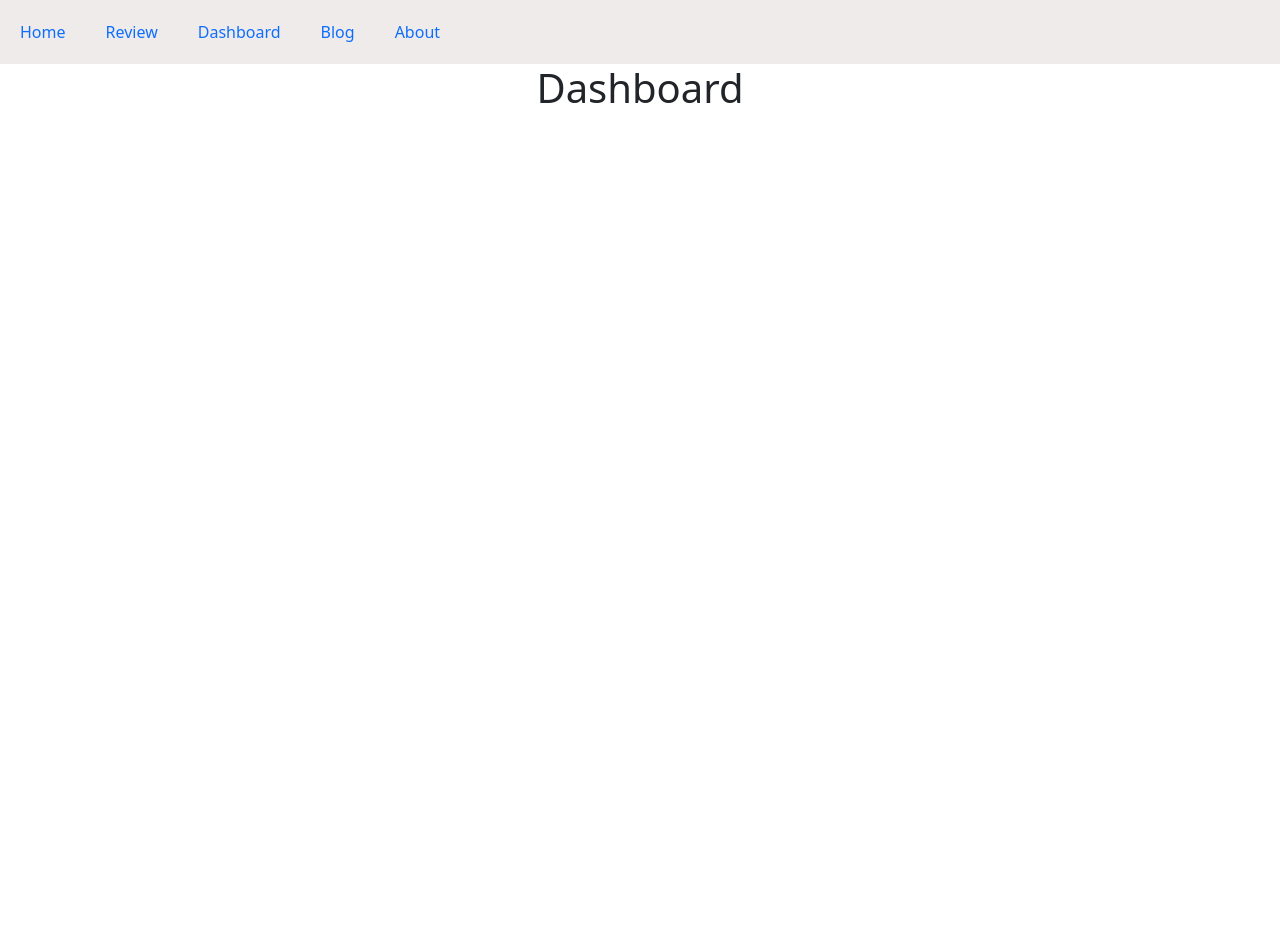
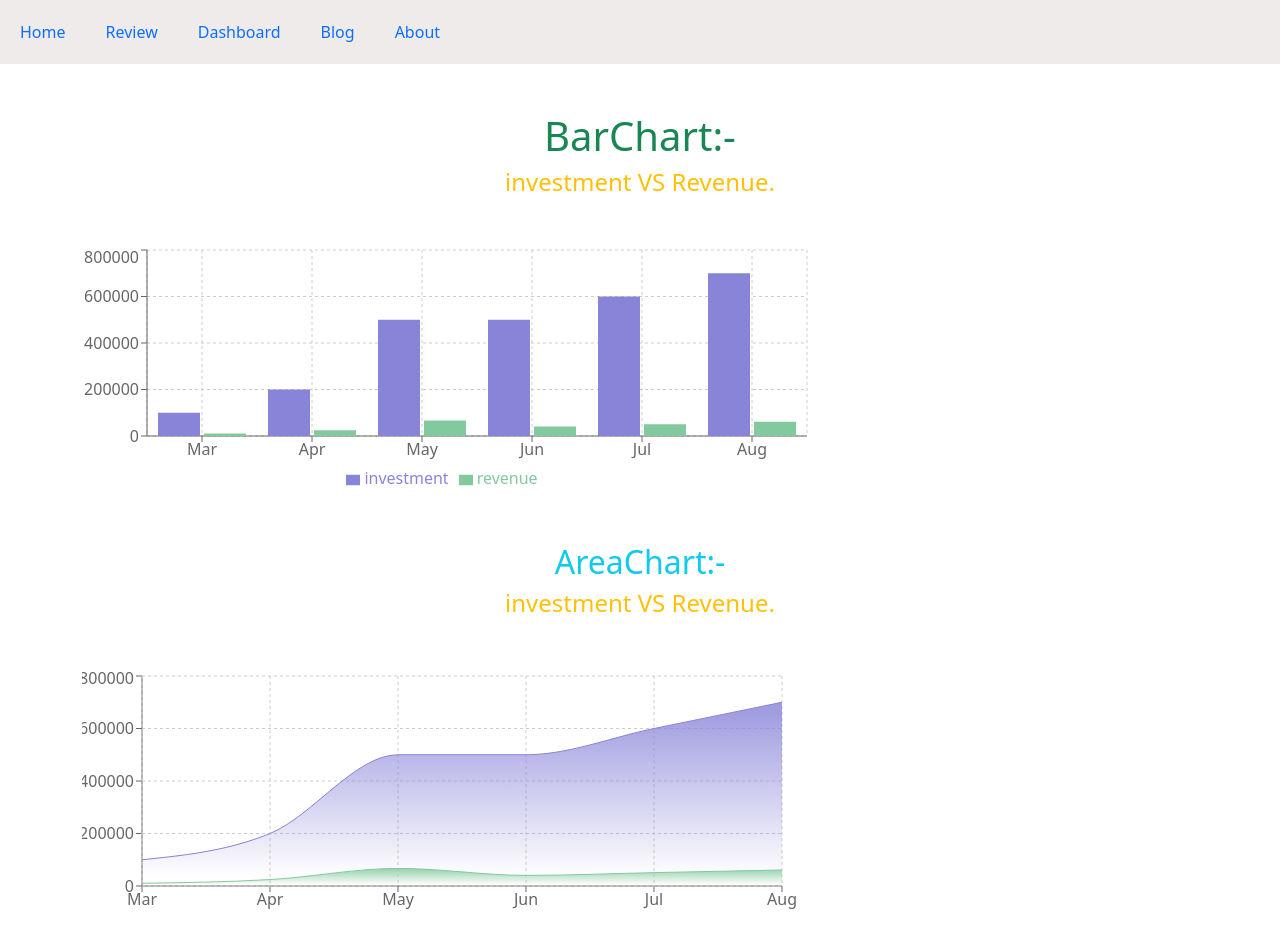
Before and after one commit to Nasirdiu/Assientment--9, a React (Create React App) app: page /dashboard in a window 1280 px wide. Shown: the top 948 px of the page. Before the commit the page ends 800 px from the top, so only its background shows below. Built offline with nearby package versions, Linux system fonts and the light colour scheme.

Commit message:
deasboard

```diff
--- a/package.json
+++ b/package.json
@@ -12,6 +12,7 @@
     "react-dom": "^17.0.2",
     "react-router-dom": "^6.3.0",
     "react-scripts": "5.0.0",
+    "recharts": "^2.1.9",
     "web-vitals": "^2.1.4"
   },
   "scripts": {
--- a/src/components/Dashboard/Dashboard.js
+++ b/src/components/Dashboard/Dashboard.js
@@ -1,11 +1,111 @@
-import React from 'react';
+import React from "react";
+import {
+  Area,
+  AreaChart,
+  Bar,
+  BarChart,
+  CartesianGrid,
+  Legend,
+  Tooltip,
+  XAxis,
+  YAxis,
+} from "recharts";
 
 const Dashboard = () => {
-    return (
-        <div>
-            <h1>Dashboard</h1>
-        </div>
-    );
+  const data = [
+    {
+      month: "Mar",
+      investment: 100000,
+      sell: 241,
+      revenue: 10401,
+    },
+    {
+      month: "Apr",
+      investment: 200000,
+      sell: 423,
+      revenue: 24500,
+    },
+    {
+      month: "May",
+      investment: 500000,
+      sell: 726,
+      revenue: 67010,
+    },
+    {
+      month: "Jun",
+      investment: 500000,
+      sell: 529,
+      revenue: 40405,
+    },
+    {
+      month: "Jul",
+      investment: 600000,
+      sell: 601,
+      revenue: 50900,
+    },
+    {
+      month: "Aug",
+      investment: 700000,
+      sell: 670,
+      revenue: 61000,
+    },
+  ];
+  return (
+    <div className="mt-5 container">
+      <div className="mt-5">
+        <h1 className="text-success ">BarChart:-</h1>
+        <h4 className="text-warning mb-5">investment VS Revenue.</h4>
+        <BarChart width={730} height={250} data={data}>
+          <CartesianGrid strokeDasharray="3 3" />
+          <XAxis dataKey="month" />
+          <YAxis />
+          <Tooltip />
+          <Legend />
+          <Bar dataKey="investment" fill="#8884d8" />
+          <Bar dataKey="revenue" fill="#82ca9d" />
+        </BarChart>
+      </div>
+      <div className="mt-5 mb-5">
+        <h2 className="text-info">AreaChart:-</h2>
+        <h4 className="text-warning mb-5">investment VS Revenue.</h4>
+        <AreaChart
+          width={730}
+          height={250}
+          data={data}
+          margin={{ top: 10, right: 30, left: 0, bottom: 0 }}
+        >
+          <defs>
+            <linearGradient id="colorUv" x1="0" y1="0" x2="0" y2="1">
+              <stop offset="5%" stopColor="#8884d8" stopOpacity={0.8} />
+              <stop offset="95%" stopColor="#8884d8" stopOpacity={0} />
+            </linearGradient>
+            <linearGradient id="colorPv" x1="0" y1="0" x2="0" y2="1">
+              <stop offset="5%" stopColor="#82ca9d" stopOpacity={0.8} />
+              <stop offset="95%" stopColor="#82ca9d" stopOpacity={0} />
+            </linearGradient>
+          </defs>
+          <XAxis dataKey="month" />
+          <YAxis />
+          <CartesianGrid strokeDasharray="3 3" />
+          <Tooltip />
+          <Area
+            type="monotone"
+            dataKey="investment"
+            stroke="#8884d8"
+            fillOpacity={1}
+            fill="url(#colorUv)"
+          />
+          <Area
+            type="monotone"
+            dataKey="revenue"
+            stroke="#82ca9d"
+            fillOpacity={1}
+            fill="url(#colorPv)"
+          />
+        </AreaChart>
+      </div>
+    </div>
+  );
 };
 
 export default Dashboard;
```
Also changed, not shown: 1 other file (tests, documents, lock files or other folders).
